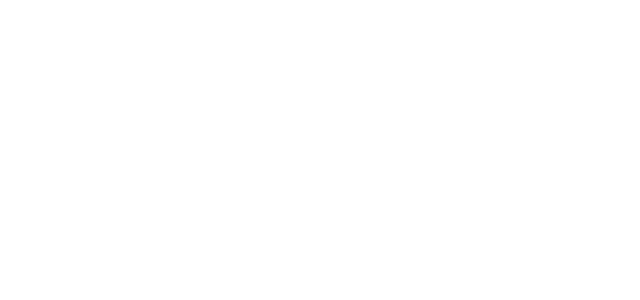
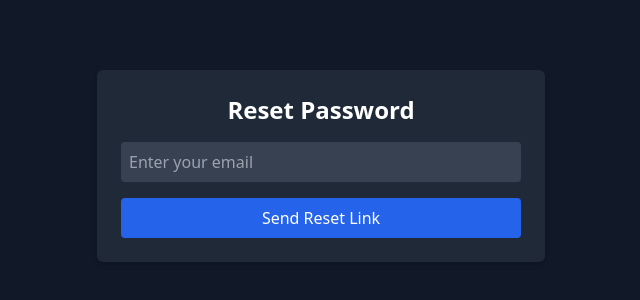
Before and after one commit to AstroCode10/passionpoint, a React (Create React App) app in the folder passionpoint_website/: page /reset-password in a window 1280 px wide. Before the commit this address had no page. Shown: the part 234-534 px from the top of the page, without its empty margins (319-959 px from the left). Built offline with nearby package versions, Linux system fonts and the light colour scheme.

Commit message:
Added Forgot Password page

```diff
--- a/passionpoint_website/src/App.js
+++ b/passionpoint_website/src/App.js
@@ -7,6 +7,7 @@
 import Login from "./pages/Login"
 import Logout from "./pages/Logout"
 import Account from "./pages/Account"
+import ResetPassword from "./pages/ResetPassword"
 
 function App() {
   return (
@@ -17,6 +18,7 @@
         <Route path="/login" element={<Login />} />
         <Route path="/logout" element={<Logout />} />
         <Route path="/account" element={<Account />} />
+        <Route path="/reset-password" element={<ResetPassword />} />
       </Routes>
     </Router>
   )
--- a/passionpoint_website/src/pages/Login.jsx
+++ b/passionpoint_website/src/pages/Login.jsx
@@ -58,6 +58,11 @@
             Sign up now!
           </Link>
         </div>
+        <div className="text-left text-sm text-gray-400">
+          <Link to="/reset-password" className="text-blue-400 hover:underline">
+            Forgot password?
+          </Link>
+        </div>
       </form>
     </div>
   );
--- /dev/null
+++ b/passionpoint_website/src/pages/ResetPassword.jsx
@@ -0,0 +1,56 @@
+// pages/ResetPassword.jsx
+import React, { useState } from 'react';
+import { sendPasswordResetEmail } from 'firebase/auth';
+import { auth } from '../firebase';
+import { useNavigate } from 'react-router-dom';
+
+export default function ResetPassword() {
+  const [email, setEmail] = useState('');
+  const [message, setMessage] = useState('');
+  const [error, setError] = useState('');
+  const navigate = useNavigate();
+
+  const handleReset = async (e) => {
+    e.preventDefault();
+
+    if (!email) return setError('Please enter your email.');
+
+    try {
+      await sendPasswordResetEmail(auth, email);
+      setMessage('Reset link sent to your email.');
+      setTimeout(() => navigate('/login'), 4000); // Redirect after 4s
+    } catch (err) {
+      setError('Could not send reset link. Please try again.');
+    }
+  };
+
+  return (
+    <div className="min-h-screen flex items-center justify-center bg-gray-900 text-white">
+      <form
+        onSubmit={handleReset}
+        className="bg-gray-800 p-6 rounded-md shadow-md w-full max-w-md space-y-4"
+      >
+        <h2 className="text-2xl font-bold text-center">Reset Password</h2>
+
+        {error && <p className="text-red-400 text-sm text-center">{error}</p>}
+        {message && <p className="text-green-400 text-sm text-center">{message}</p>}
+
+        <input
+          type="email"
+          placeholder="Enter your email"
+          className="w-full p-2 rounded bg-gray-700 focus:outline-none"
+          value={email}
+          onChange={(e) => setEmail(e.target.value)}
+          required
+        />
+
+        <button
+          type="submit"
+          className="w-full bg-blue-600 p-2 rounded hover:bg-blue-700"
+        >
+          Send Reset Link
+        </button>
+      </form>
+    </div>
+  );
+}
```
